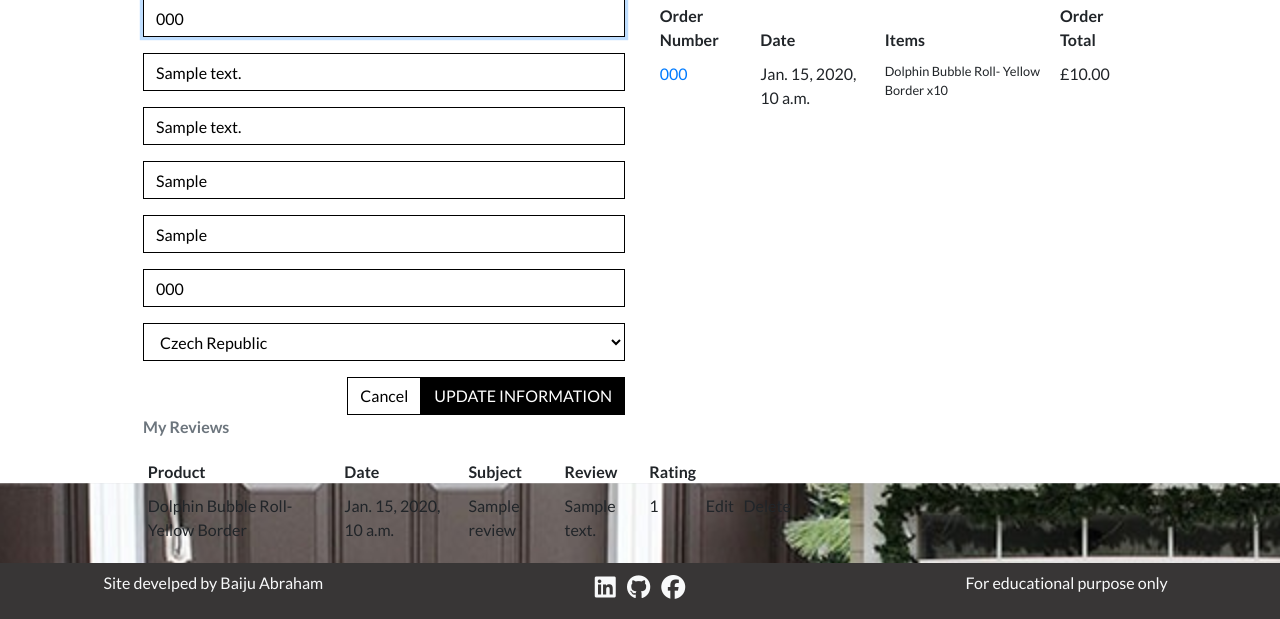
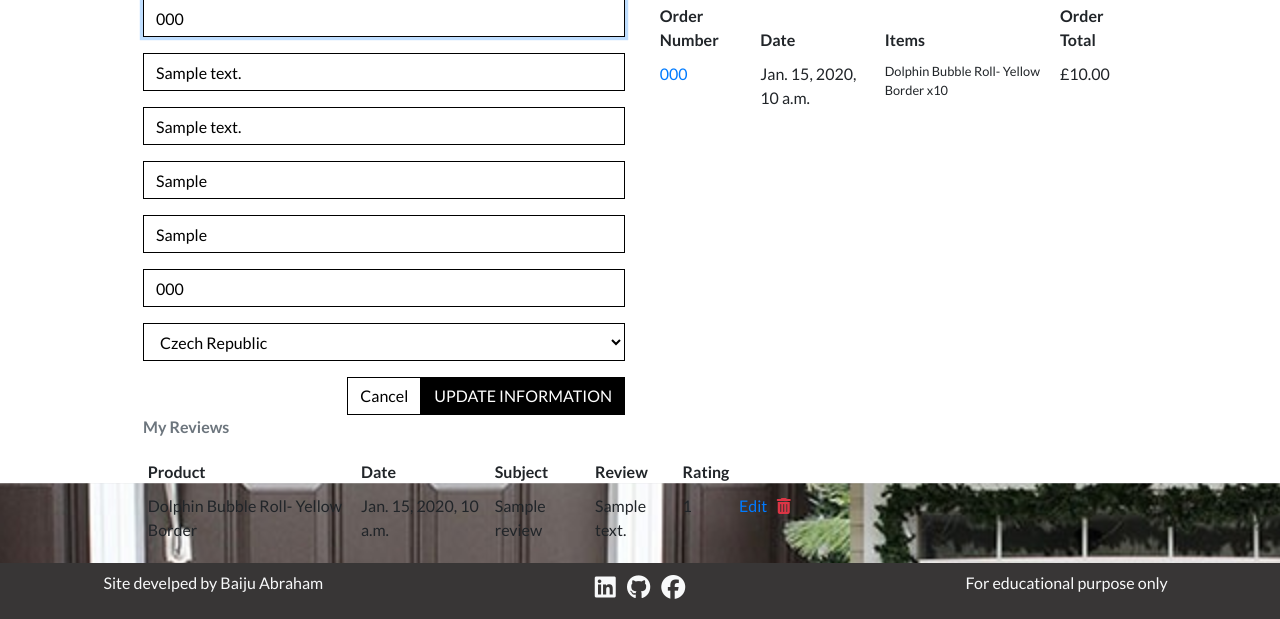
Before and after one commit to baijuka/matzone_v1, a Django app: page /profile/ in a window 1280 px wide. Shown: the part 317-936 px from the top of the page. Run offline with Django 3.2, Linux system fonts and the light colour scheme; a user stored in the database is signed in; data comes from the database, SQL or seed files in the repository; tables that the repository leaves empty hold one stand-in row (values such as "Sample post"); some libraries are stand-ins or nearby versions.

Commit message:
Profile template updated

```diff
--- a/profiles/templates/profiles/profile.html
+++ b/profiles/templates/profiles/profile.html
@@ -96,8 +96,12 @@
                                     <td>{{ rev.subject }}</td>
                                     <td>{{ rev.review }}</td>
                                     <td>{{ rev.rating }}</td>
-                                    <td>Edit</td>
-                                    <td>Delete</td>
+                                    <td class="ml-3">
+                                        <a href="">Edit</a>
+                                    </td>
+                                    <td class="ml-3">
+                                        <a class="text-danger" href=""><i class="fas fa-trash-alt"></i></a>
+                                    </td>
                                 </tr>
                             {% endfor %}
                         </tbody>
```
